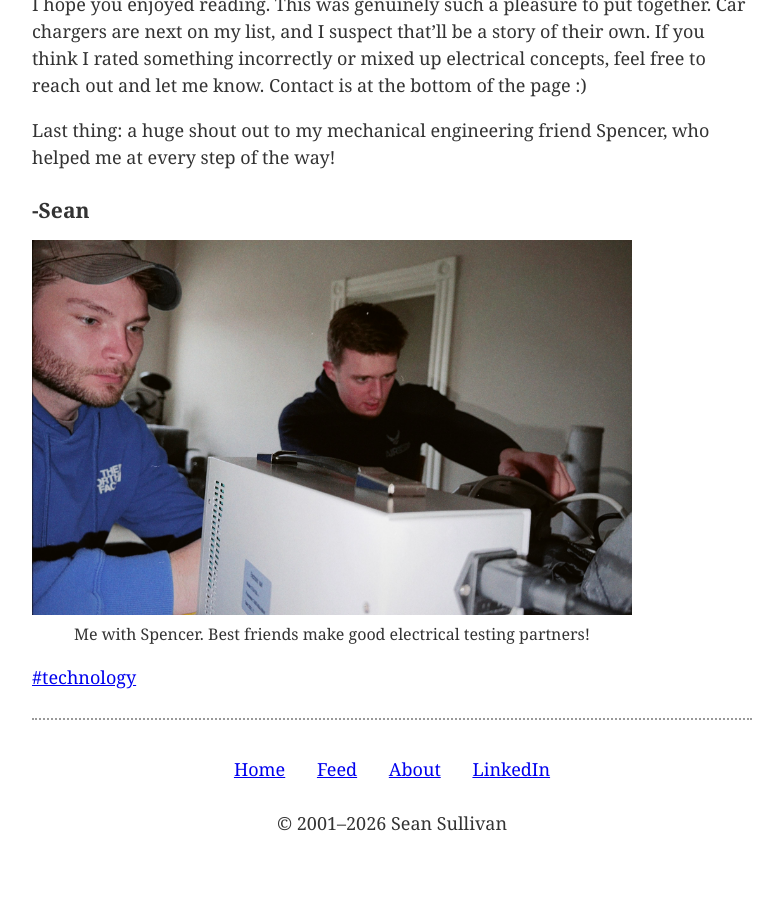
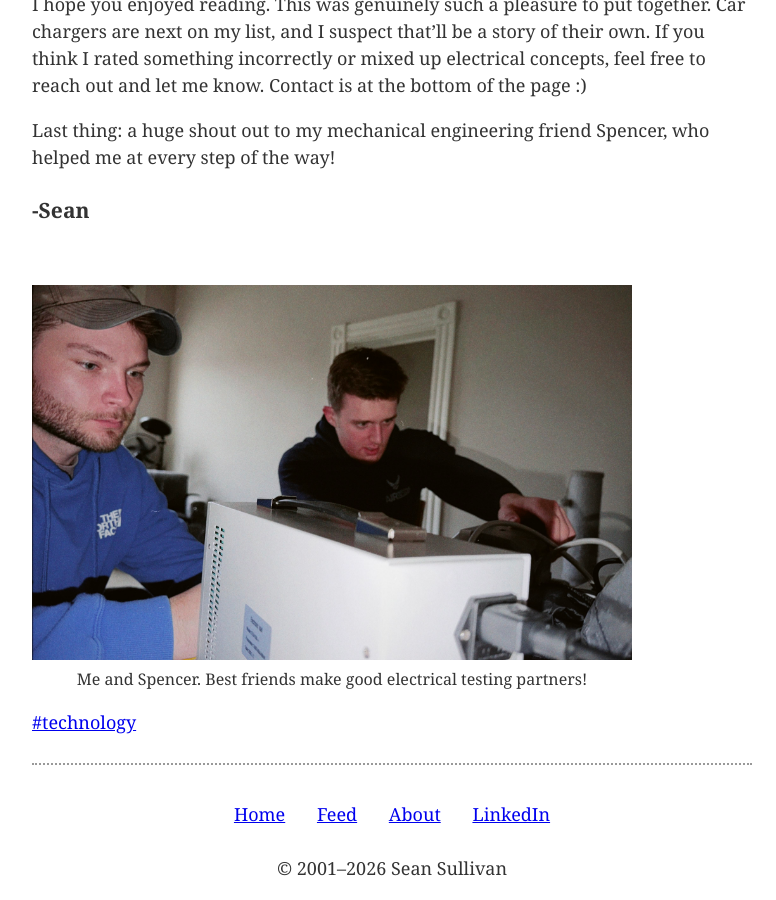
Before and after one commit to 0sps/sull1van.com, a Jekyll site: the page built from _posts/2026-01-19-a-dozen-chargers-in-the-lab.md, in a window 1280 px wide and 900 px high, scrolled down 11401 px. Shown: the whole window, without its empty margins (248-1024 px from the left). Built offline with Jekyll 4.4.1, drawn with Linux system fonts in a browser that asks for light colours; before the commit the page ends 12256 px from its top, so only the background shows below that.

Commit message:
Update 2026-01-19-a-dozen-chargers-in-the-lab.md

```diff
--- a/_posts/2026-01-19-a-dozen-chargers-in-the-lab.md
+++ b/_posts/2026-01-19-a-dozen-chargers-in-the-lab.md
@@ -1702,8 +1702,8 @@ I hope you enjoyed reading. This was genuinely such a pleasure to put together.
 Last thing: a huge shout out to my mechanical engineering friend Spencer, who helped me at every step of the way!
 
 ### -Sean
-
+<br>
 <figure style="max-width: 600px; text-align: center;">
   <img src="/assets/images/spencerandsean1.jpg" alt="Spencer and Sean" style="width: 100%;">
-  <figcaption>Me with Spencer. Best friends make good electrical testing partners!</figcaption>
+  <figcaption>Me and Spencer. Best friends make good electrical testing partners!</figcaption>
 </figure>
```
